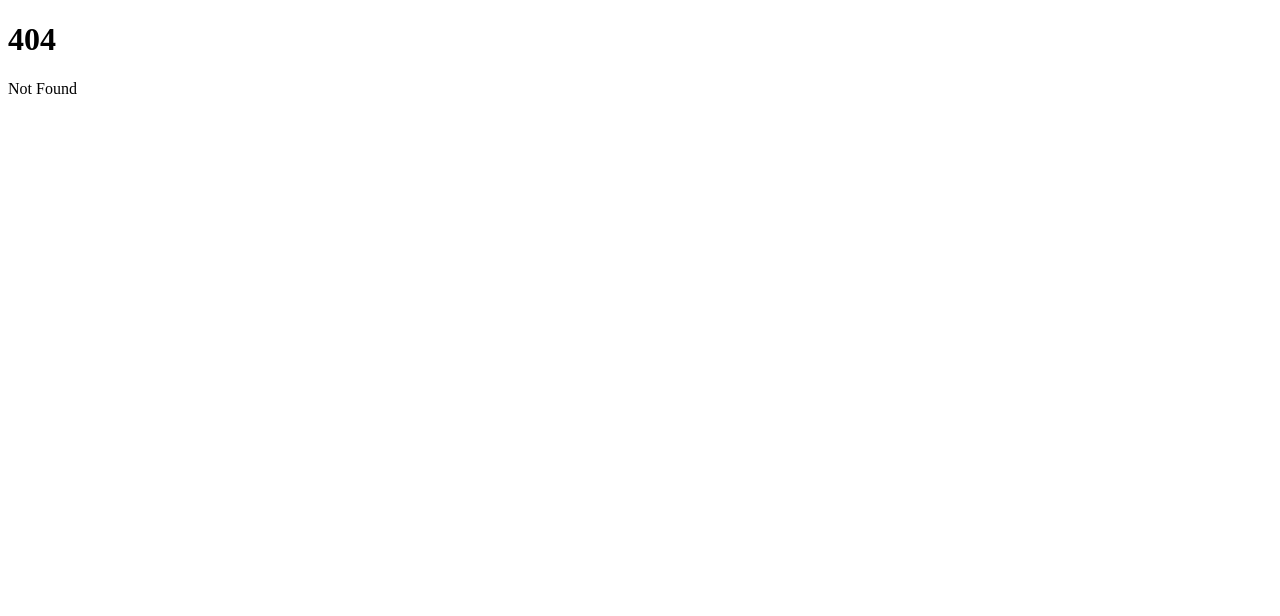
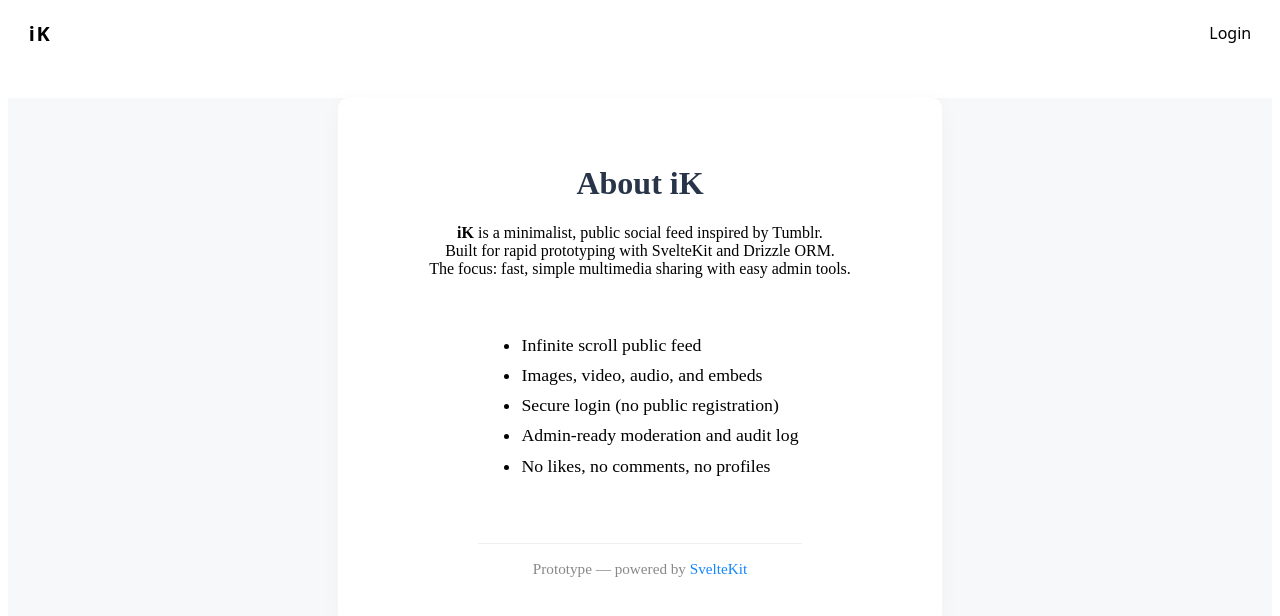
Before and after one commit to zs538/web, a SvelteKit app in the folder my-app/: page /about in a window 1280 px wide. Before the commit this address had no page. Shown: the top 616 px of the page. Built offline with nearby package versions, Linux system fonts and the light colour scheme.

Commit message:
components

```diff
--- /dev/null
+++ b/my-app/src/lib/components/NavBar.svelte
@@ -0,0 +1,63 @@
+<script lang="ts">
+    import { page } from '$app/stores';
+    import { derived } from 'svelte/store';
+
+    // Compute the logo target dynamically based on current route
+    const logoHref = derived(page, ($page) => {
+      if ($page.url.pathname === '/') return '/about';
+      if ($page.url.pathname === '/about') return '/';
+      return '/';
+    });
+  </script>
+
+  <nav class="navbar">
+    <div class="nav-left">
+      <a href={$logoHref} class="site-logo">iK</a>
+    </div>
+    <div class="nav-right">
+      <a href="/login" class="nav-link">Login</a>
+    </div>
+  </nav>
+
+  <style>
+    .navbar {
+      display: flex;
+      justify-content: space-between;
+      align-items: center;
+      padding: 0.7rem 1.3rem;
+      background: rgba(0,0,0,0);
+      color: #000;
+      font-family: system-ui, sans-serif;
+      font-size: 1rem;
+      position: sticky;
+      top: 0;
+      z-index: 10;
+    }
+    .nav-left, .nav-right {
+      display: flex;
+      align-items: center;
+      gap: 18px;
+    }
+    .site-logo {
+      font-weight: bold;
+      letter-spacing: 1.5px;
+      color: #000;
+      text-decoration: none;
+      font-size: 1.25em;
+      transition: color 0.15s;
+    }
+    .site-logo:hover {
+      text-decoration: underline;
+    }
+    .nav-link {
+        color: inherit;
+      text-decoration: none;
+      transition: color 0.15s;
+      padding: 3px 0;
+    }
+    .nav-link:hover,
+    .nav-link:focus {
+
+      outline: none;
+    }
+  </style>
--- /dev/null
+++ b/my-app/src/routes/+layout.svelte
@@ -0,0 +1,17 @@
+<script lang="ts">
+    import NavBar from '$lib/components/NavBar.svelte';
+  </script>
+
+  <NavBar />
+
+  <main>
+    <slot />
+  </main>
+
+  <style>
+    main {
+      min-height: 80vh;
+      background: #f7f8fa;
+      padding-bottom: 32px;
+    }
+  </style>
--- /dev/null
+++ b/my-app/src/routes/about/+page.svelte
@@ -0,0 +1,58 @@
+<section class="about-container">
+    <h1>About iK</h1>
+    <p>
+      <strong>iK</strong> is a minimalist, public social feed inspired by Tumblr.<br>
+      Built for rapid prototyping with SvelteKit and Drizzle ORM.<br>
+      The focus: fast, simple multimedia sharing with easy admin tools.
+    </p>
+    <ul>
+      <li>Infinite scroll public feed</li>
+      <li>Images, video, audio, and embeds</li>
+      <li>Secure login (no public registration)</li>
+      <li>Admin-ready moderation and audit log</li>
+      <li>No likes, no comments, no profiles</li>
+    </ul>
+    <hr>
+    <p style="font-size: 0.95em; color: #888;">
+      Prototype — powered by <a href="https://kit.svelte.dev/" target="_blank">SvelteKit</a>
+    </p>
+  </section>
+
+  <style>
+    .about-container {
+      max-width: 540px;
+      margin: 40px auto 0 auto;
+      padding: 2.5rem 2rem 2rem 2rem;
+      text-align: center;
+      background: #fff;
+      border-radius: 10px;
+      box-shadow: 0 3px 22px 0 #23294008;
+    }
+    .about-container h1 {
+      margin-bottom: 0.7em;
+      color: #283549;
+      font-size: 2rem;
+    }
+    .about-container ul {
+      margin: 2em auto 1.7em auto;
+      line-height: 1.7;
+      font-size: 1.11em;
+      display: inline-block;
+      text-align: left;
+    }
+    .about-container a {
+      color: #1486ff;
+      text-decoration: none;
+      transition: color 0.15s;
+    }
+    .about-container a:hover {
+      color: #1b5bad;
+      text-decoration: underline;
+    }
+    hr {
+      margin: 2em auto 1em auto;
+      border: none;
+      border-top: 1px solid #eee;
+      width: 60%;
+    }
+  </style>
```
